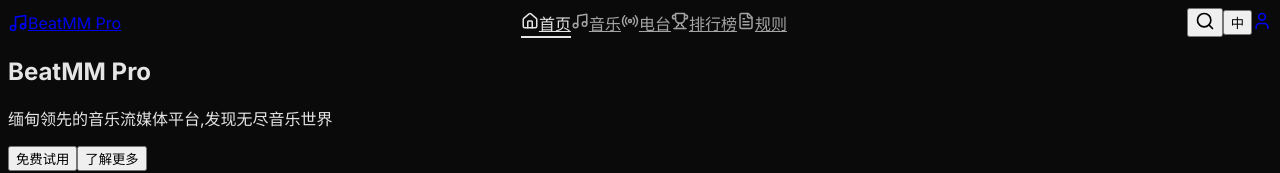
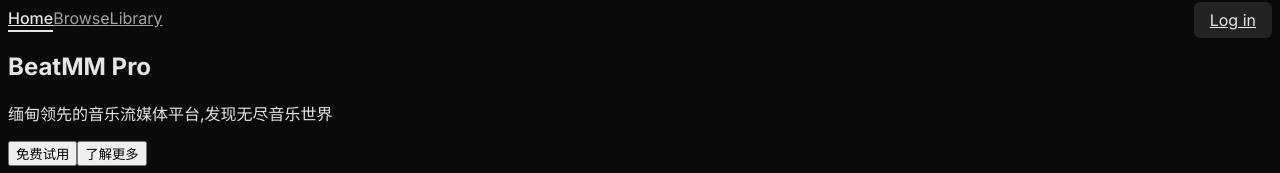
Before and after one commit to BB808B/Beatmm02, a Next.js app in the folder frontend/: page / in a window 1280 px wide. Shown: the top 173 px of the page. Built offline with nearby package versions, Linux system fonts and the light colour scheme.

Commit message:
Update Navbar.tsx

```diff
--- a/frontend/src/components/Navbar.tsx
+++ b/frontend/src/components/Navbar.tsx
@@ -1,184 +1,45 @@
+// file: frontend/src/components/Navbar.tsx (极致简约版)
 'use client';
-
-import React, { useState, useEffect, useRef } from 'react';
-import { Search, User, Music, Home, Trophy, Radio, FileText, Menu, X } from 'lucide-react';
-import { Language, TranslationType } from '@/types';
-import { motion, AnimatePresence } from 'framer-motion';
+import React from 'react';
 import Link from 'next/link';
 
-interface NavbarProps {
-  currentLang: Language;
-  onLanguageChange: (lang: Language) => void;
-  translations: TranslationType;
-}
+// 假设我们有一个 usePathname hook 来获取当前路径
+import { usePathname } from 'next/navigation';
 
-const NavbarComponent: React.FC<NavbarProps> = ({
-  currentLang,
-  onLanguageChange,
-  translations,
-}) => {
-  const [isMenuOpen, setIsMenuOpen] = useState(false);
-  const [isMobile, setIsMobile] = useState(false);
-  const [showLanguageDropdown, setShowLanguageDropdown] = useState(false);
-  const menuRef = useRef<HTMLDivElement>(null);
+const Navbar = () => {
+  const pathname = usePathname();
 
-  useEffect(() => {
-    const handleResize = () => {
-      setIsMobile(window.innerWidth < 768);
-    };
-    handleResize();
-    window.addEventListener('resize', handleResize);
-    return () => window.removeEventListener('resize', handleResize);
-  }, []);
-
-  useEffect(() => {
-    const handleClickOutside = (event: MouseEvent) => {
-      if (menuRef.current && !menuRef.current.contains(event.target as Node)) {
-        setShowLanguageDropdown(false);
-      }
-    };
-    if (showLanguageDropdown) {
-      document.addEventListener('mousedown', handleClickOutside);
-    }
-    return () => {
-      document.removeEventListener('mousedown', handleClickOutside);
-    };
-  }, [showLanguageDropdown]);
-
-  const toggleMenu = () => {
-    setIsMenuOpen(!isMenuOpen);
-  };
-
-  const handleLanguageClick = (lang: Language) => {
-    onLanguageChange(lang);
-    setShowLanguageDropdown(false);
-    if (isMobile) {
-      setIsMenuOpen(false);
-    }
-  };
-
-  const getCurrentLanguageDisplay = () => {
-    switch (currentLang) {
-      case 'zh': return '中';
-      case 'en': return 'EN';
-      case 'my': return 'MY';
-      default: return 'EN';
-    }
-  };
-
-  const menuItems = [
-    { icon: Home, label: translations.nav.home, href: '/', active: true },
-    { icon: Music, label: translations.nav.music, href: '/music' },
-    { icon: Radio, label: translations.nav.radio, href: '/radio' },
-    { icon: Trophy, label: translations.nav.charts, href: '/charts' },
-    { icon: FileText, label: translations.nav.rules, href: '/rules' },
+  const navItems = [
+    { href: '/', label: 'Home' },
+    { href: '/browse', label: 'Browse' },
+    { href: '/library', label: 'Library' },
   ];
 
   return (
-    <nav className="navbar-container">
-      <div className="max-w-7xl mx-auto px-4 sm:px-6 lg:px-8">
-        <div className="flex items-center justify-between h-16">
-          <Link href="/" className="flex items-center gap-2">
-            <div className="w-8 h-8 flex items-center justify-center bg-white/10 rounded-lg">
-              <Music className="text-white" size={20} />
-            </div>
-            <span className="navbar-brand">BeatMM Pro</span>
+    <header className="py-6 px-4 sm:px-6 lg:px-8">
+      <div className="max-w-7xl mx-auto flex items-center justify-between">
+        {/* 左侧导航链接 */}
+        <nav className="flex items-center space-x-6">
+          {navItems.map((item) => (
+            <Link
+              key={item.href}
+              href={item.href}
+              className={`navbar-link text-sm ${pathname === item.href ? 'active' : ''}`}
+            >
+              {item.label}
+            </Link>
+          ))}
+        </nav>
+
+        {/* 右侧登录按钮 */}
+        <div>
+          <Link href="/login" className="login-button text-sm">
+            Log in
           </Link>
-
-          {!isMobile && (
-            <div className="navbar-menu">
-              {menuItems.map((item) => (
-                <Link key={item.href} href={item.href} className={`navbar-link ${item.active ? 'active' : ''}`}>
-                  <item.icon size={18} />
-                  {item.label}
-                </Link>
-              ))}
-            </div>
-          )}
-
-          <div className="flex items-center gap-4">
-            <button className="p-2 rounded-lg hover:bg-white/10 transition-colors">
-              <Search size={20} className="text-gray-300" />
-            </button>
-
-            {!isMobile && (
-              <div className="relative" ref={menuRef}>
-                <button
-                  onClick={() => setShowLanguageDropdown(!showLanguageDropdown)}
-                  className="language-button"
-                >
-                  {getCurrentLanguageDisplay()}
-                </button>
-                <AnimatePresence>
-                  {showLanguageDropdown && (
-                    <motion.div
-                      className="language-dropdown"
-                      initial={{ opacity: 0, y: -10 }}
-                      animate={{ opacity: 1, y: 0 }}
-                      exit={{ opacity: 0, y: -10 }}
-                      transition={{ duration: 0.2 }}
-                    >
-                      <button onClick={() => handleLanguageClick('zh')} className={`language-option ${currentLang === 'zh' ? 'active' : ''}`}>中文</button>
-                      <button onClick={() => handleLanguageClick('en')} className={`language-option ${currentLang === 'en' ? 'active' : ''}`}>English</button>
-                      <button onClick={() => handleLanguageClick('my')} className={`language-option ${currentLang === 'my' ? 'active' : ''}`}>မြန်မာ</button>
-                    </motion.div>
-                  )}
-                </AnimatePresence>
-              </div>
-            )}
-
-            <Link href="/profile" className="p-2 rounded-lg hover:bg-white/10 transition-colors">
-              <User size={20} className="text-gray-300" />
-            </Link>
-
-            {isMobile && (
-              <button onClick={toggleMenu} className="p-2 rounded-lg hover:bg-white/10 transition-colors">
-                {isMenuOpen ? <X size={20} /> : <Menu size={20} />}
-              </button>
-            )}
-          </div>
         </div>
       </div>
-
-      <AnimatePresence>
-        {isMobile && isMenuOpen && (
-          <motion.div
-             className="md:hidden fixed top-0 right-0 w-64 h-full shadow-2xl p-6 z-40 overflow-y-auto navbar-container"
-             initial={{ opacity: 0, x: '100%' }}
-             animate={{ opacity: 1, x: '0%' }}
-             exit={{ opacity: 0, x: '100%' }}
-             transition={{ type: 'spring', stiffness: 300, damping: 30 }}
-           >
-            <div className="flex justify-end mb-6">
-              <button onClick={toggleMenu} className="p-2 rounded-lg hover:bg-white/10 transition-colors">
-                <X size={24} className="text-white" />
-              </button>
-            </div>
-
-            <ul className="space-y-4">
-              {menuItems.map((item) => (
-                <li key={item.href}>
-                  <Link href={item.href} onClick={toggleMenu} className={`flex items-center gap-3 px-3 py-2 rounded-md text-base font-medium transition-colors ${item.active ? 'text-white bg-gray-700' : 'text-gray-300 hover:text-white hover:bg-gray-700'}`}>
-                    <item.icon size={18} />
-                    {item.label}
-                  </Link>
-                </li>
-              ))}
-            </ul>
-
-            <div className="mt-8 pt-4 border-t border-gray-700">
-               <h3 className="text-lg font-bold text-white mb-3">语言 / Language</h3>
-               <div className="flex flex-col space-y-2">
-                 <button onClick={() => handleLanguageClick('zh')} className={`w-full text-left language-option ${currentLang === 'zh' ? 'active' : ''}`}>中文</button>
-                 <button onClick={() => handleLanguageClick('en')} className={`w-full text-left language-option ${currentLang === 'en' ? 'active' : ''}`}>English</button>
-                 <button onClick={() => handleLanguageClick('my')} className={`w-full text-left language-option ${currentLang === 'my' ? 'active' : ''}`}>မြန်မာ</button>
-               </div>
-            </div>
-          </motion.div>
-        )}
-      </AnimatePresence>
-    </nav>
+    </header>
   );
 };
 
-export default NavbarComponent;
+export default Navbar;
```
